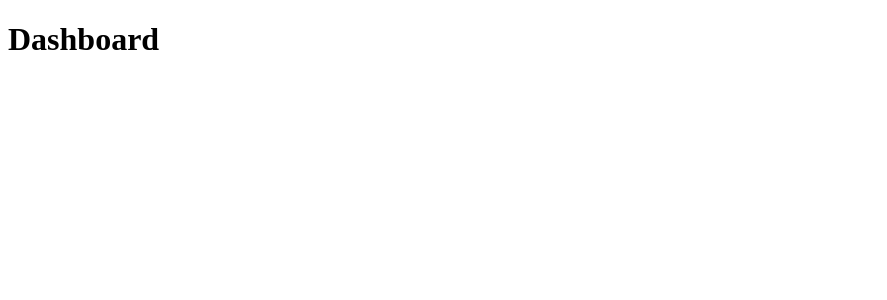
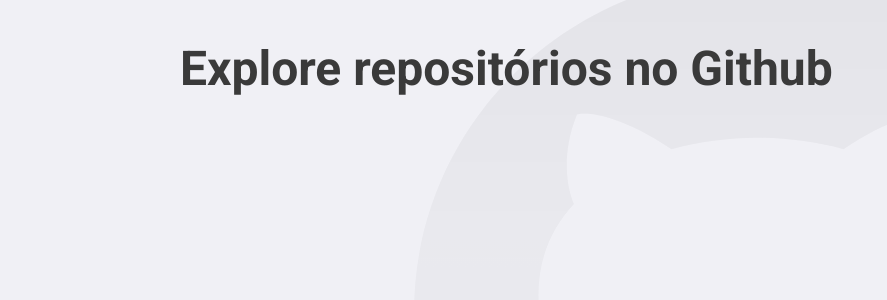
Before and after one commit to gustavo2892/conceitos-react-typescript, a React (Create React App) app: page / in a window 1280 px wide. Shown: the top 300 px of the page, without its empty margins (0-887 px from the left). Built offline with nearby package versions, Linux system fonts and the light colour scheme.

Commit message:
Styled-Components and Global Style

```diff
--- a/package.json
+++ b/package.json
@@ -14,6 +14,7 @@
     "react-dom": "^16.13.1",
     "react-router-dom": "^5.2.0",
     "react-scripts": "3.4.1",
+    "styled-components": "^5.1.1",
     "typescript": "~3.7.2"
   },
   "scripts": {
@@ -36,6 +37,7 @@
   },
   "devDependencies": {
     "@types/react-router-dom": "^5.1.5",
+    "@types/styled-components": "^5.1.1",
     "@typescript-eslint/eslint-plugin": "^3.6.1",
     "@typescript-eslint/parser": "^3.6.1",
     "eslint": "6.8.0",
--- a/public/index.html
+++ b/public/index.html
@@ -5,19 +5,12 @@
     <meta name="viewport" content="width=device-width, initial-scale=1" />
     <meta name="theme-color" content="#3A3A3A" />
     <title>Github Explorer</title>
+
+    <link href="https://fonts.googleapis.com/css2?family=Roboto:wght@400;700&display=swap" rel="stylesheet">
+
   </head>
   <body>
     <noscript>You need to enable JavaScript to run this app.</noscript>
     <div id="root"></div>
-    <!--
-      This HTML file is a template.
-      If you open it directly in the browser, you will see an empty page.
-
-      You can add webfonts, meta tags, or analytics to this file.
-      The build step will place the bundled scripts into the <body> tag.
-
-      To begin the development, run `npm start` or `yarn start`.
-      To create a production bundle, use `npm run build` or `yarn build`.
-    -->
   </body>
 </html>
--- a/src/App.tsx
+++ b/src/App.tsx
@@ -1,12 +1,16 @@
 import React from 'react';
 import { BrowserRouter } from 'react-router-dom';
 
+import GlobalStyle from './styles/global';
 import Routes from './routes';
 
 const App: React.FC = () => (
-  <BrowserRouter>
-    <Routes />
-  </BrowserRouter>
+  <>
+    <BrowserRouter>
+      <Routes />
+    </BrowserRouter>
+    <GlobalStyle />
+  </>
 );
 
 export default App;
--- a/src/pages/Dashboard/index.tsx
+++ b/src/pages/Dashboard/index.tsx
@@ -1,7 +1,9 @@
 import React from 'react';
 
+import { Title } from './styles';
+
 const Dashboard: React.FC = () => {
-  return <h1>Dashboard</h1>
-}
+  return <Title>Explore repositórios no Github</Title>;
+};
 
 export default Dashboard;
--- /dev/null
+++ b/src/pages/Dashboard/styles.ts
@@ -0,0 +1,6 @@
+import styled from 'styled-components';
+
+export const Title = styled.h1`
+  font-size: 48px;
+  color: #3a3a3a;
+`;
--- /dev/null
+++ b/src/styles/global.ts
@@ -0,0 +1,31 @@
+import { createGlobalStyle } from 'styled-components';
+
+import githubBackground from '../assets/github-background.svg';
+
+export default createGlobalStyle`
+  * {
+    margin: 0;
+    padding: 0;
+    outline: 0;
+    box-sizing: border-box;
+  }
+
+  body {
+    background: #F0F0F5 url(${githubBackground}) no-repeat 70% top;
+    -webkit-font-smoothing: antialiased;
+  }
+
+  body, input, button {
+    font: 16px 'Roboto', sans-serif;
+  }
+
+  #root {
+    max-width: 960px;
+    margin: 0 auto;
+    padding: 40px 20px;
+  }
+
+  button {
+    cursor: pointer;
+  }
+`;
```
Also changed, not shown: src/assets/github-background.svg (added), 1 other file (tests, documents, lock files or other folders).
